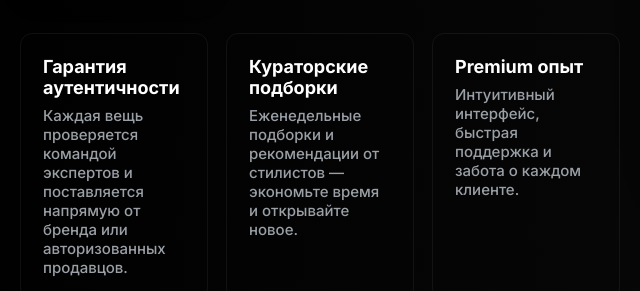
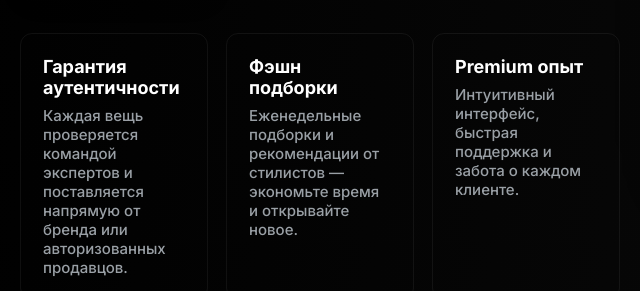
Before and after one commit to gszbqrk5q6-commits/brights-site, a plain HTML site: page index.html in a window 1280 px wide. Shown: the part 398-689 px from the top of the page, 90-730 px from the left. Drawn offline with Linux system fonts and the light colour scheme.

Commit message:
Update index.html

```diff
--- a/index.html
+++ b/index.html
@@ -120,7 +120,7 @@
 
         <div class="cards" style="margin-top:36px">
           <article class="card" aria-labelledby="benef1"><h3 id="benef1">Гарантия аутентичности</h3><p>Каждая вещь проверяется командой экспертов и поставляется напрямую от бренда или авторизованных продавцов.</p></article>
-          <article class="card" aria-labelledby="benef2"><h3 id="benef2">Кураторские подборки</h3><p>Еженедельные подборки и рекомендации от стилистов — экономьте время и открывайте новое.</p></article>
+          <article class="card" aria-labelledby="benef2"><h3 id="benef2">Фэшн подборки</h3><p>Еженедельные подборки и рекомендации от стилистов — экономьте время и открывайте новое.</p></article>
           <article class="card" aria-labelledby="benef3"><h3 id="benef3">Premium опыт</h3><p>Интуитивный интерфейс, быстрая поддержка и забота о каждом клиенте.</p></article>
         </div>
       </div>
```
